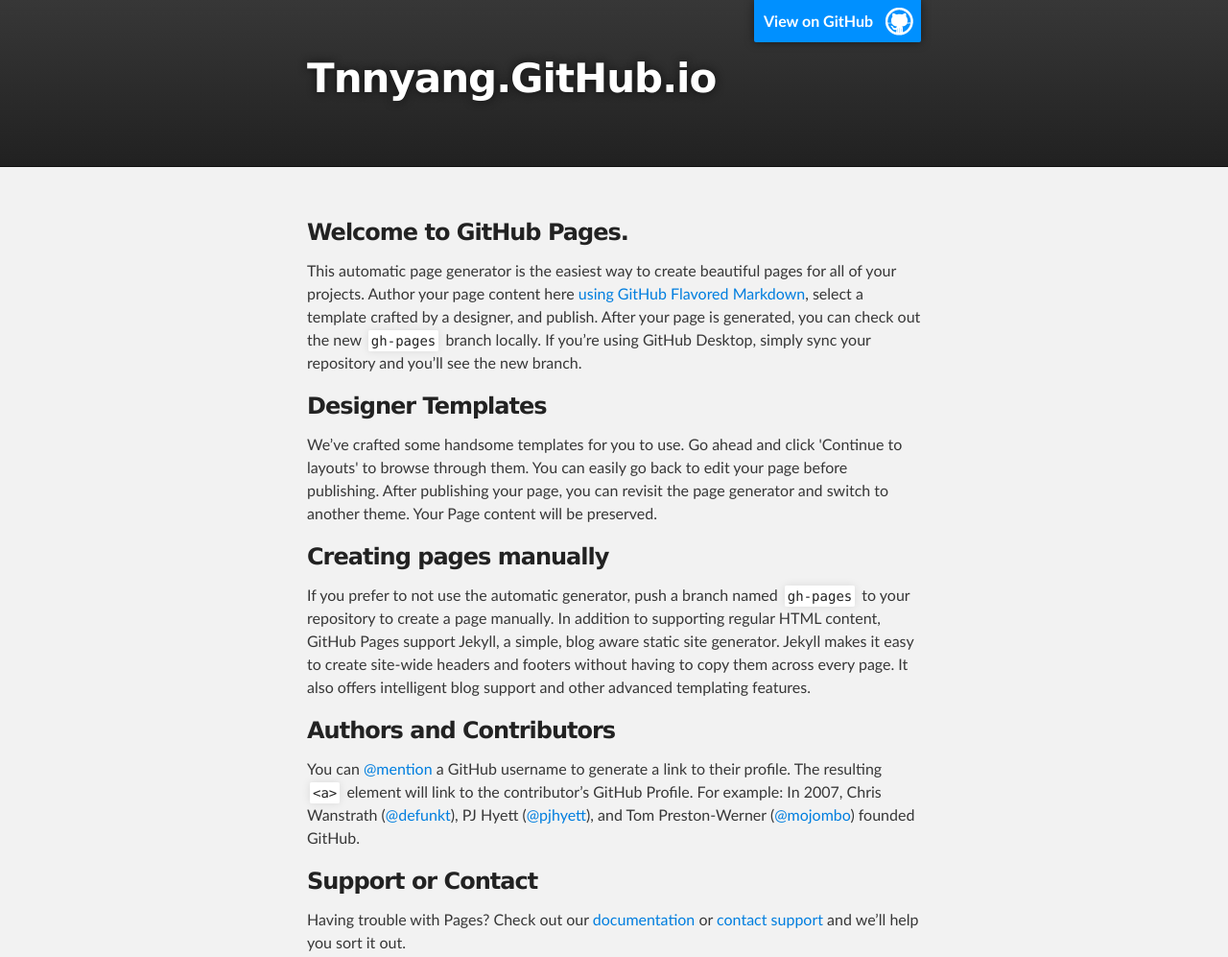
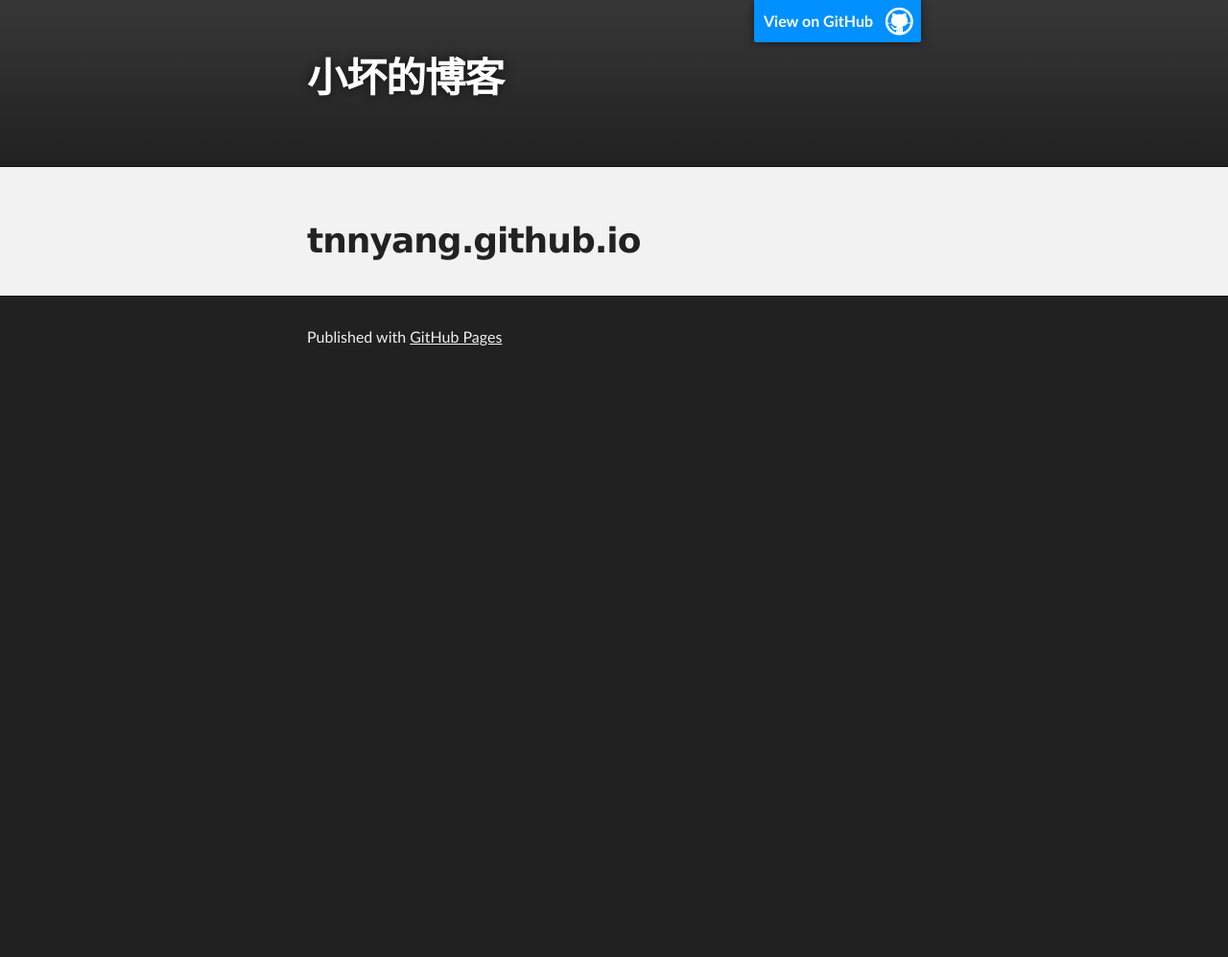
Before and after one commit to tnnyang/tnnyang.github.io, a plain HTML site: page index.html in a window 1280 px wide. Shown: the top 997 px of the page at 96% size. After the commit the page ends 800 px from the top, so only its background shows below. Drawn offline with Linux system fonts and the light colour scheme.

Commit message:
Replace master branch with page content via GitHub

```diff
--- a/index.html
+++ b/index.html
@@ -4,11 +4,11 @@
   <head>
     <meta charset='utf-8'>
     <meta http-equiv="X-UA-Compatible" content="chrome=1">
-    <meta name="description" content="Tnnyang.GitHub.io : ">
+    <meta name="description" content="小坏的博客 : ">
 
     <link rel="stylesheet" type="text/css" media="screen" href="stylesheets/stylesheet.css">
 
-    <title>Tnnyang.GitHub.io</title>
+    <title>小坏的博客</title>
   </head>
 
   <body>
@@ -18,7 +18,7 @@
         <header class="inner">
           <a id="forkme_banner" href="https://github.com/tnnyang">View on GitHub</a>
 
-          <h1 id="project_title">Tnnyang.GitHub.io</h1>
+          <h1 id="project_title">小坏的博客</h1>
           <h2 id="project_tagline"></h2>
 
         </header>
@@ -27,30 +27,8 @@
     <!-- MAIN CONTENT -->
     <div id="main_content_wrap" class="outer">
       <section id="main_content" class="inner">
-        <h3>
-<a id="welcome-to-github-pages" class="anchor" href="#welcome-to-github-pages" aria-hidden="true"><span class="octicon octicon-link"></span></a>Welcome to GitHub Pages.</h3>
-
-<p>This automatic page generator is the easiest way to create beautiful pages for all of your projects. Author your page content here <a href="https://guides.github.com/features/mastering-markdown/">using GitHub Flavored Markdown</a>, select a template crafted by a designer, and publish. After your page is generated, you can check out the new <code>gh-pages</code> branch locally. If you’re using GitHub Desktop, simply sync your repository and you’ll see the new branch.</p>
-
-<h3>
-<a id="designer-templates" class="anchor" href="#designer-templates" aria-hidden="true"><span class="octicon octicon-link"></span></a>Designer Templates</h3>
-
-<p>We’ve crafted some handsome templates for you to use. Go ahead and click 'Continue to layouts' to browse through them. You can easily go back to edit your page before publishing. After publishing your page, you can revisit the page generator and switch to another theme. Your Page content will be preserved.</p>
-
-<h3>
-<a id="creating-pages-manually" class="anchor" href="#creating-pages-manually" aria-hidden="true"><span class="octicon octicon-link"></span></a>Creating pages manually</h3>
-
-<p>If you prefer to not use the automatic generator, push a branch named <code>gh-pages</code> to your repository to create a page manually. In addition to supporting regular HTML content, GitHub Pages support Jekyll, a simple, blog aware static site generator. Jekyll makes it easy to create site-wide headers and footers without having to copy them across every page. It also offers intelligent blog support and other advanced templating features.</p>
-
-<h3>
-<a id="authors-and-contributors" class="anchor" href="#authors-and-contributors" aria-hidden="true"><span class="octicon octicon-link"></span></a>Authors and Contributors</h3>
-
-<p>You can <a href="https://github.com/blog/821" class="user-mention">@mention</a> a GitHub username to generate a link to their profile. The resulting <code>&lt;a&gt;</code> element will link to the contributor’s GitHub Profile. For example: In 2007, Chris Wanstrath (<a href="https://github.com/defunkt" class="user-mention">@defunkt</a>), PJ Hyett (<a href="https://github.com/pjhyett" class="user-mention">@pjhyett</a>), and Tom Preston-Werner (<a href="https://github.com/mojombo" class="user-mention">@mojombo</a>) founded GitHub.</p>
-
-<h3>
-<a id="support-or-contact" class="anchor" href="#support-or-contact" aria-hidden="true"><span class="octicon octicon-link"></span></a>Support or Contact</h3>
-
-<p>Having trouble with Pages? Check out our <a href="https://help.github.com/pages">documentation</a> or <a href="https://github.com/contact">contact support</a> and we’ll help you sort it out.</p>
+        <h1>
+<a id="tnnyanggithubio" class="anchor" href="#tnnyanggithubio" aria-hidden="true"><span class="octicon octicon-link"></span></a>tnnyang.github.io</h1>
       </section>
     </div>
 
```
Also changed, not shown: params.json (+1 -1 lines).
